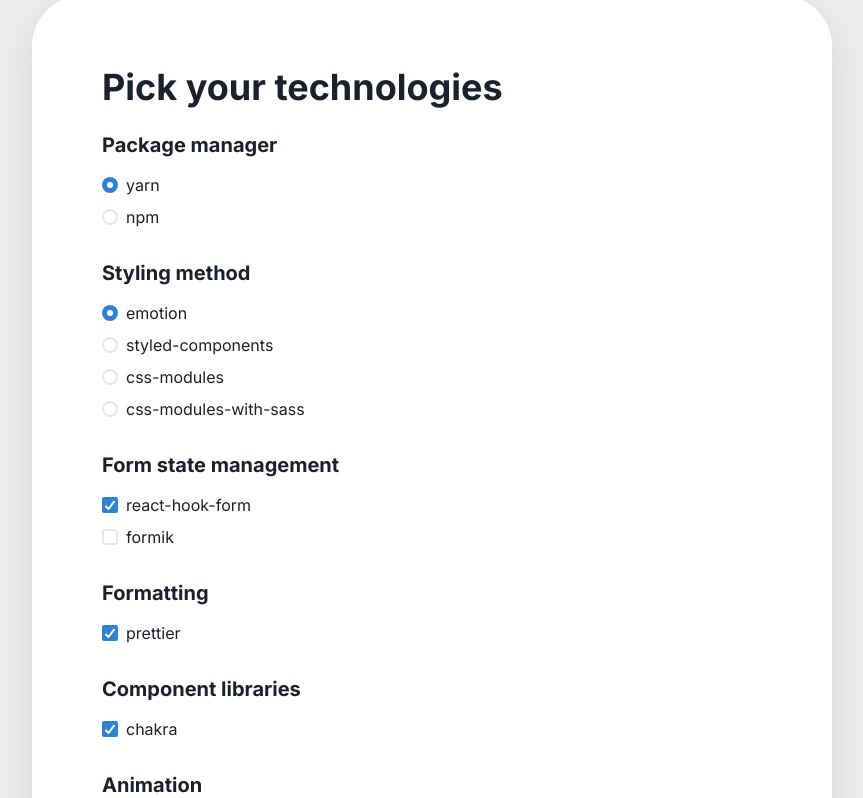
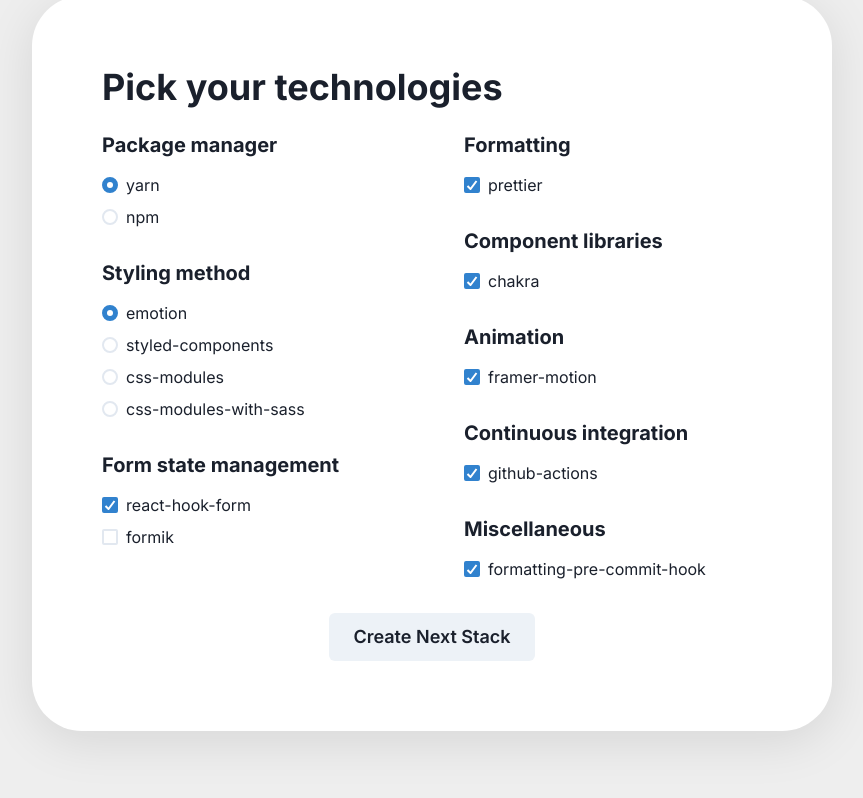
Before and after one commit to akd-io/create-next-stack-website, a Next.js app: page / in a window 1280 px wide. Shown: the part 412-1210 px from the top of the page, without its empty margins (208-1071 px from the left). Built offline with nearby package versions, Linux system fonts and the light colour scheme.

Commit message:
Turn form into responsive column layout

```diff
--- a/templates/LandingPage/LandingPageTemplate.tsx
+++ b/templates/LandingPage/LandingPageTemplate.tsx
@@ -134,7 +134,12 @@
                 <Heading as="h2" marginBottom="6">
                   Pick your technologies
                 </Heading>
-                <Stack spacing="8">
+
+                <Stack
+                  spacing={["8", "8", "16"]}
+                  direction={["column", "column", "row"]}
+                >
+                  <Stack spacing="8" flexBasis="100%">
                     <Stack spacing="4">
                       <Heading as="h3" size="md">
                         Package manager
@@ -161,7 +166,6 @@
                         )}
                       />
                     </Stack>
-
                     <Stack spacing="4">
                       <Heading as="h3" size="md">
                         Styling method
@@ -188,7 +192,6 @@
                         )}
                       />
                     </Stack>
-
                     <Stack spacing="4">
                       <Heading as="h3" size="md">
                         Form state management
@@ -215,7 +218,9 @@
                         )}
                       />
                     </Stack>
+                  </Stack>
 
+                  <Stack spacing="8" flexBasis="100%">
                     <Stack spacing="4">
                       <Heading as="h3" size="md">
                         Formatting
@@ -350,12 +355,13 @@
                         )}
                       />
                     </Stack>
+                  </Stack>
+                </Stack>
 
-                  <Stack align="center">
+                <Stack align="center" marginTop="8">
                   <Button type="submit" size="lg">
                     Create Next Stack
                   </Button>
-                  </Stack>
                 </Stack>
               </form>
             </Box>
```
Lines whose indentation alone changed are shown as unchanged.
